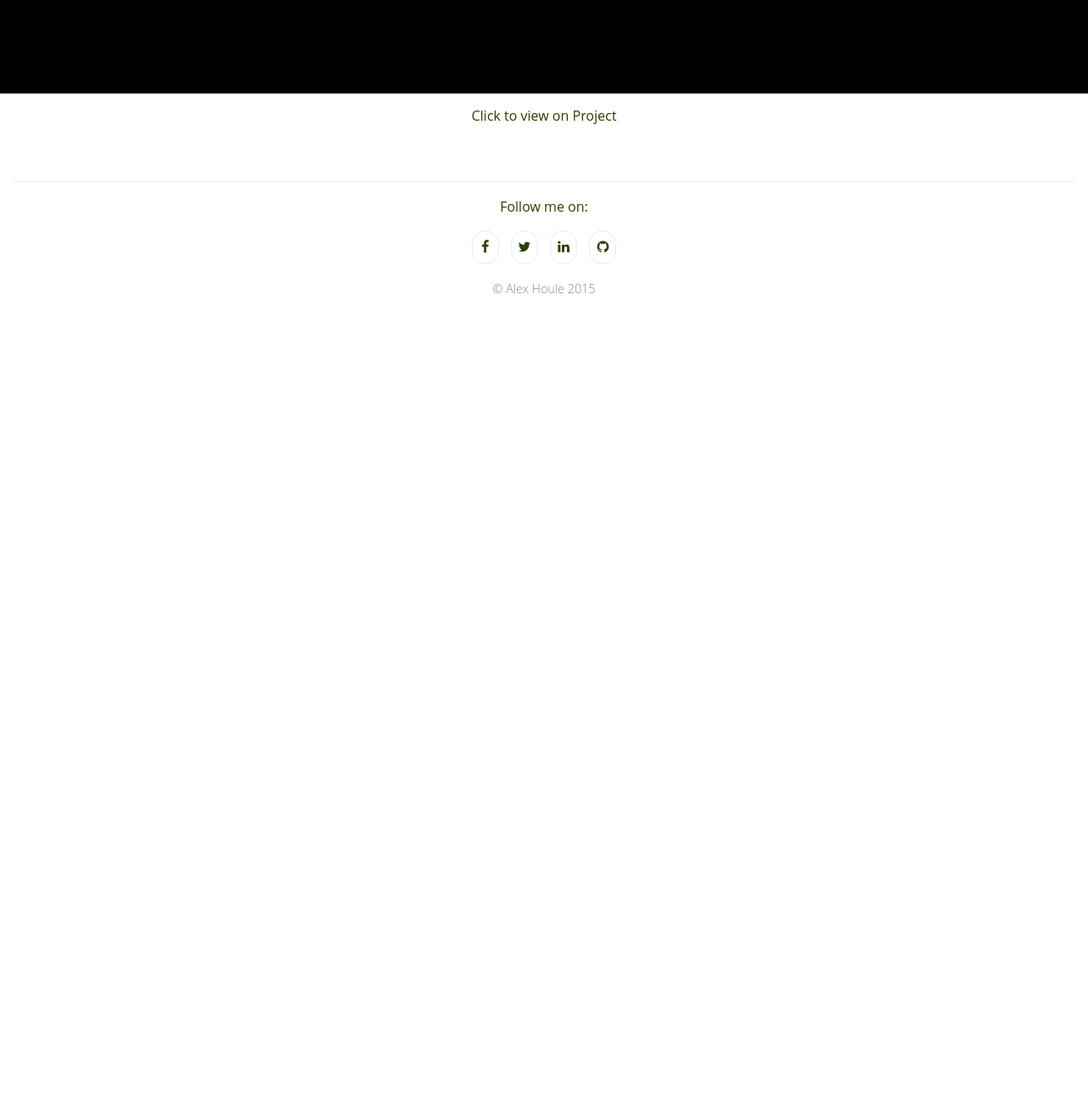
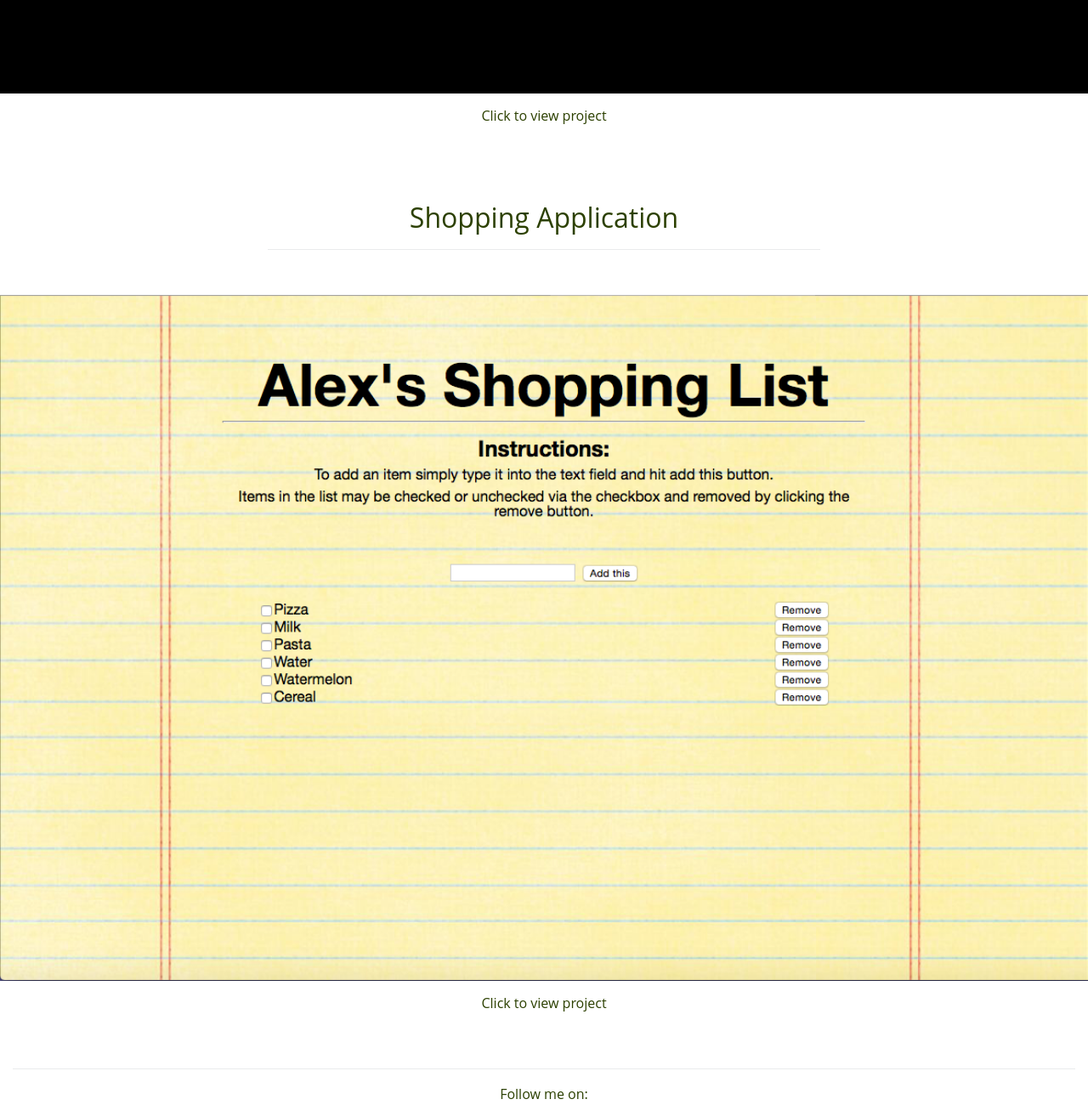
Before and after one commit to alexmhoule/Alex-Houle-Portfolio, a plain HTML site: page portfolio.html in a window 1280 px wide. Shown: the part 2700-4000 px from the top of the page at 85% size. Before the commit the page ends 3197 px from the top, so only its background shows below. Drawn offline with Linux system fonts and the light colour scheme.

Commit message:
add shopping app

```diff
--- a/css/styles.css
+++ b/css/styles.css
@@ -305,20 +305,23 @@ body {
 
 .nyTIMES,
 .karma,
-.streetfighter {
+.streetfighter,
+.shoppingApp {
 	text-align: center;
 }
 
 .nyTIMES h1,
 .karma h1,
-.streetfighter h1 {
+.streetfighter h1,
+.shoppingApp h1 {
 	margin-top: 6rem;
 	font-size: 2em;
 }
 
 .nyTIMES hr,
 .karma hr,
-.streetfighter hr {
+.streetfighter hr,
+.shoppingApp hr {
   border: 0;
   border-top: 1px solid #eaebec;
   margin: 1.313rem auto;
@@ -326,7 +329,8 @@ body {
 }
 
 .karma p,
-.streetfighter p {
+.streetfighter p,
+.shoppingApp p {
 	margin-top: 1rem;
 }
 
@@ -341,6 +345,11 @@ body {
 }
 
 .streetfighterPhoto {
+	width: 100%;
+	margin-top: 2rem;
+}
+
+.shoppingAppPhoto {
 	width: 100%;
 	margin-top: 2rem;
 }
--- a/portfolio.html
+++ b/portfolio.html
@@ -34,8 +34,8 @@
 		<h1>Karma Website Rebuild</h1>
 		<hr/>
 		<img class="karmaPhoto" src="images/Karma1.png">
-		<p><a href="http://alexmhoule.github.io/Karma" target="_blank">Click to view on Project</a></p>
-		<p>Note this is only for showing of design and not functionability</p>
+		<p><a href="http://alexmhoule.github.io/Karma" target="_blank">Click to view on project</a></p>
+		<p>Note this is only for showing of the design and not functionability</p>
 	</div>
 </section>
 
@@ -44,7 +44,16 @@
 		<h1>Streetfighter Jquery Project</h1>
 		<hr/>
 		<img class="streetfighterPhoto" src="images/streetfighter.png">
-		<p><a href="http://alexmhoule.github.io/streetfighter-jquery" target="_blank">Click to view on Project</a></p>
+		<p><a href="http://alexmhoule.github.io/streetfighter-jquery" target="_blank">Click to view project</a></p>
+	</div>
+</section>
+
+<section>
+	<div class="shoppingApp">
+		<h1>Shopping Application</h1>
+		<hr />
+		<img class="shoppingAppPhoto" src="images/shopping.png">
+		<p><a href="http://alexmhoule.github.io/Shopping-Application/" target="_blank">Click to view project</a></p>
 	</div>
 </section>
 
```
Also changed, not shown: images/shopping.png (added).
